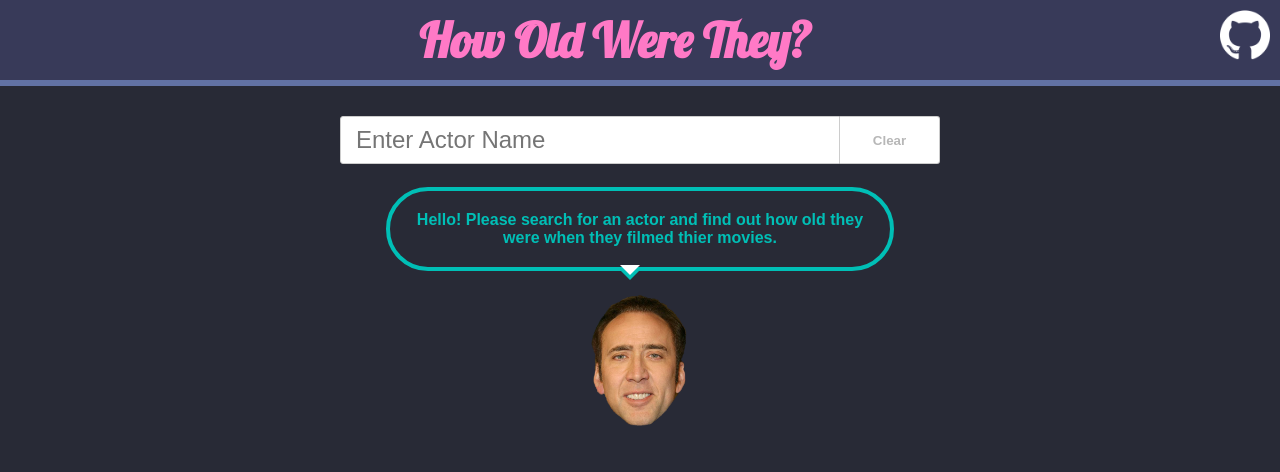
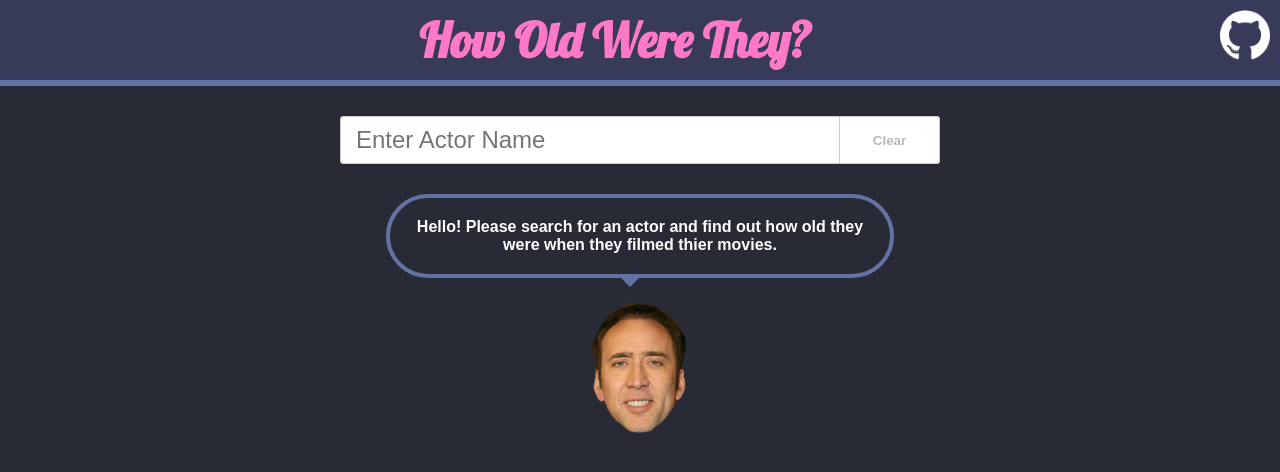
Before and after one commit to JKaram/How-Old-Were-They, a React (Create React App) app: page / in a window 1280 px wide. Shown: the top 472 px of the page. Built offline with nearby package versions, Linux system fonts and the light colour scheme.

Commit message:
App.js cleanup.. add ApiReuests.js

```diff
--- a/src/App.js
+++ b/src/App.js
@@ -1,25 +1,18 @@
 import React, { useState } from "react";
 import axios from "axios";
 import debounce from "lodash/debounce";
-import styled, { createGlobalStyle, ThemeProvider } from "styled-components";
+import { createGlobalStyle, ThemeProvider } from "styled-components";
 import DefaultTheme from "themes/default";
 
 import { RandomFace } from "utils/index";
 
 import {
   PageLayout,
-  ActorProfile,
-  SearchBox,
   Loading,
   Face,
   Message,
+  SearchResults,
 } from "components/common/index";
-
-const SearchResults = styled.div`
-  display: flex;
-  flex-wrap: wrap;
-  justify-content: space-around;
-`;
 
 const GlobalStyle = createGlobalStyle`
   body {
@@ -63,61 +56,30 @@ function App() {
         : setMessage("Hmm No Results");
     }, 2000);
   };
-
-  const getActorInfo = (actorId) => {
-    return axios
-      .get(
-        `https://api.themoviedb.org/3/person/${actorId}?api_key=${process.env.REACT_APP_API_KEY}&language=en-US&append_to_response=credits`
-      )
-      .then(function (response) {
-        return response.data;
-      })
-      .catch(function (error) {
-        console.log(error);
-      });
-  };
-
   const debouncedSearch = debounce(search, 1000);
 
   return (
     <ThemeProvider theme={DefaultTheme}>
       <GlobalStyle />
-      <PageLayout>
-        <SearchBox
-          text={text}
-          setText={setText}
-          debouncedSearch={debouncedSearch}
-          setResults={setResults}
-          setMessage={setMessage}
-        />
-
+      <PageLayout
+        text={text}
+        setText={setText}
+        debouncedSearch={debouncedSearch}
+        setResults={setResults}
+        setMessage={setMessage}
+      >
         {!loading && !results.length ? (
           <>
-            <Message>{message}</Message> <Face src={RandomFace} />
+            <Message>{message}</Message>
+            <Face src={RandomFace} />
           </>
-        ) : (
-          <div></div>
-        )}
-        {loading ? (
+        ) : loading ? (
           <>
             <Message>{message}</Message>
             <Loading src={RandomFace} />
           </>
         ) : (
-          <SearchResults>
-            {results.slice(0, 10).map((actor) => {
-              return (
-                <ActorProfile
-                  key={actor.id}
-                  id={actor.id}
-                  name={actor.name}
-                  img={`https://image.tmdb.org/t/p/original${actor.profile_path}`}
-                  list={actor.known_for}
-                  getActorInfo={getActorInfo}
-                />
-              );
-            })}
-          </SearchResults>
+          <SearchResults results={results} />
         )}
       </PageLayout>
     </ThemeProvider>
--- a/src/components/common/Message.js
+++ b/src/components/common/Message.js
@@ -3,11 +3,11 @@ import styled from "styled-components";
 const Message = styled.div`
   width: 60%;
   margin: 3% auto 20px;
-  border: 4px solid #00bfb6;
+  border: 4px solid ${(p) => p.theme.comment};
   padding: 20px;
   text-align: center;
   font-weight: 900;
-  color: #00bfb6;
+  color: ${(p) => p.theme.white};
   font-family: arial;
   border-radius: 100px;
   position: relative;
@@ -19,7 +19,7 @@ const Message = styled.div`
     position: absolute;
     border-left: 10px solid transparent;
     border-right: 10px solid transparent;
-    border-top: 10px solid #00bfb6;
+    border-top: 10px solid ${(p) => p.theme.comment};
     border-bottom: 10px solid transparent;
     right: 50%;
     bottom: -23px;
@@ -32,7 +32,6 @@ const Message = styled.div`
     position: absolute;
     border-left: 10px solid transparent;
     border-right: 10px solid transparent;
-    border-top: 10px solid #fff;
     border-bottom: 10px solid transparent;
     right: 50%;
     bottom: -18px;
--- a/src/components/common/PageLayout.js
+++ b/src/components/common/PageLayout.js
@@ -1,6 +1,6 @@
 import React from "react";
 import styled from "styled-components";
-import { Title, Header } from "./index";
+import { Header, SearchBox } from "./index";
 
 const Content = styled.main`
   max-width: 800px;
@@ -10,10 +10,24 @@ const Content = styled.main`
   font-family: "Open Sans";
 `;
 
-export function PageLayout({ children }) {
+export function PageLayout({
+  children,
+  text,
+  setText,
+  debouncedSearch,
+  setResults,
+  setMessage,
+}) {
   return (
     <>
       <Header />
+      <SearchBox
+        text={text}
+        setText={setText}
+        debouncedSearch={debouncedSearch}
+        setResults={setResults}
+        setMessage={setMessage}
+      />
       <Content>{children}</Content>
     </>
   );
--- a/src/components/common/SearchBox.js
+++ b/src/components/common/SearchBox.js
@@ -4,7 +4,7 @@ import styled from "styled-components";
 const SearchBoxWrapper = styled.div`
   display: flex;
   width: 100%;
-  margin: 0 auto;
+  margin: 30px auto;
   justify-content: center;
 `;
 
--- /dev/null
+++ b/src/components/common/SearchResults.js
@@ -0,0 +1,29 @@
+import React from "react";
+import styled from "styled-components";
+import { ActorProfile } from "./index";
+import { getActorInfo } from "utils/index";
+
+const Wrapper = styled.div`
+  display: flex;
+  flex-wrap: wrap;
+  justify-content: space-around;
+`;
+
+export function SearchResults({ results }) {
+  return (
+    <Wrapper>
+      {results.slice(0, 10).map((actor) => {
+        return (
+          <ActorProfile
+            key={actor.id}
+            id={actor.id}
+            name={actor.name}
+            img={`https://image.tmdb.org/t/p/original${actor.profile_path}`}
+            list={actor.known_for}
+            getActorInfo={getActorInfo}
+          />
+        );
+      })}
+    </Wrapper>
+  );
+}
--- a/src/components/common/index.js
+++ b/src/components/common/index.js
@@ -10,3 +10,4 @@ export * from "./PageLayout";
 export * from "./Loading";
 export * from "./Header";
 export * from "./Message";
+export * from "./SearchResults";
--- /dev/null
+++ b/src/utils/ApiRequests.js
@@ -0,0 +1,41 @@
+import axios from "axios";
+
+const getActorInfo = (actorId) => {
+  return axios
+    .get(
+      `https://api.themoviedb.org/3/person/${actorId}?api_key=${process.env.REACT_APP_API_KEY}&language=en-US&append_to_response=credits`
+    )
+    .then(function (response) {
+      return response.data;
+    })
+    .catch(function (error) {
+      console.log(error);
+    });
+};
+
+const getActors = async (text, setResults, setLoading, setMessage, results) => {
+  if (text === "") return setResults([]);
+  setLoading(true);
+  setMessage("1 sec");
+  const res = await axios(
+    `https://api.themoviedb.org/3/search/person?api_key=${process.env.REACT_APP_API_KEY}&search_type=ngram&language=en-US&query=${text}&page=1&include_adult=false&append_to_response=id`
+  );
+  const movies = await res.data.results.filter(
+    (actor) =>
+      actor.known_for_department === "Acting" &&
+      actor.popularity > 1 &&
+      actor.profile_path
+  );
+  setResults(movies);
+
+  setTimeout(function () {
+    setLoading(false);
+    results.length
+      ? setMessage(
+          "Hello! Please search for an actor and find out how old they were when they filmed thier movies."
+        )
+      : setMessage("Hmm No Results");
+  }, 2000);
+};
+
+export { getActorInfo, getActors };
--- a/src/utils/index.js
+++ b/src/utils/index.js
@@ -1 +1,2 @@
 export * from "./FaceGenerator";
+export * from "./ApiRequests";
```
